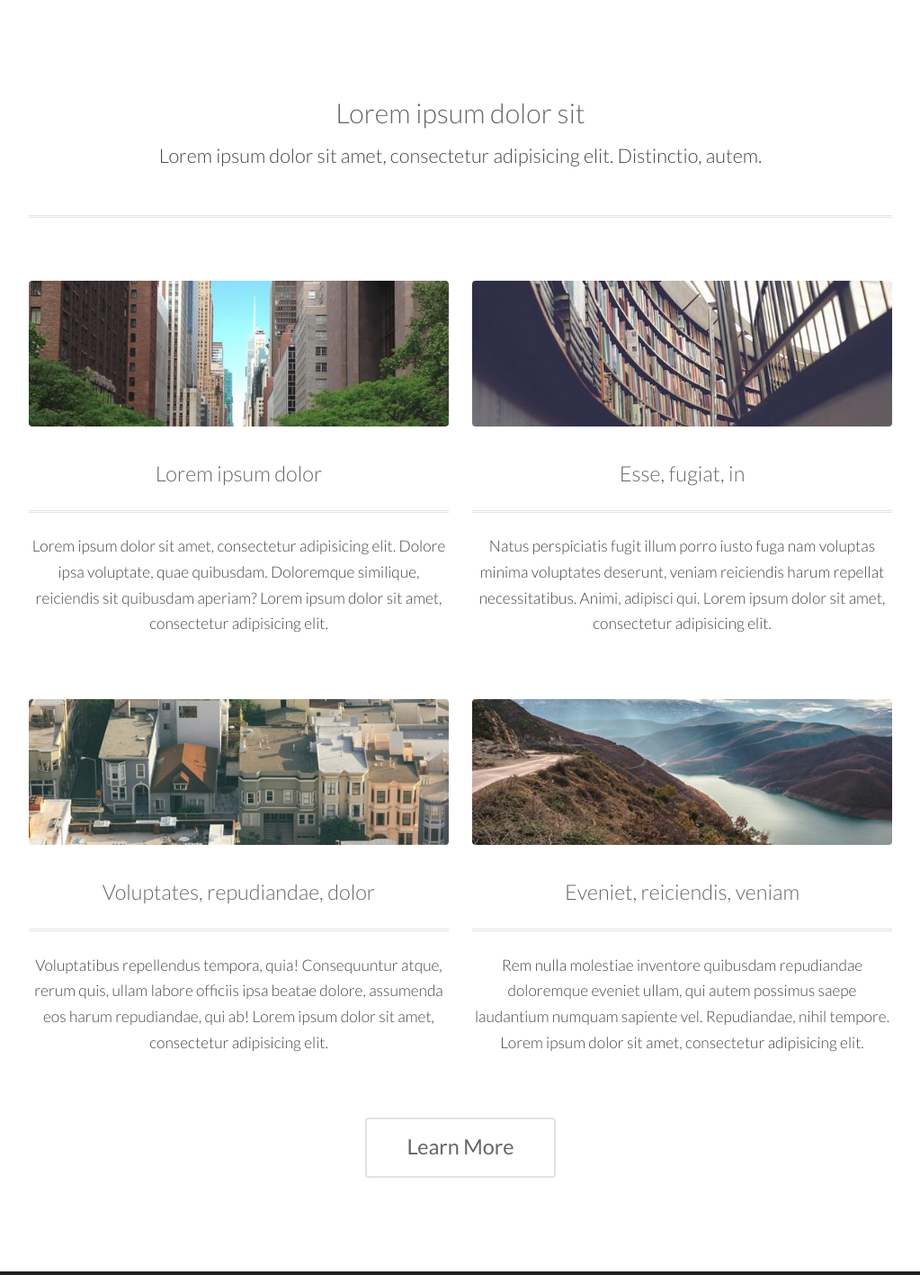
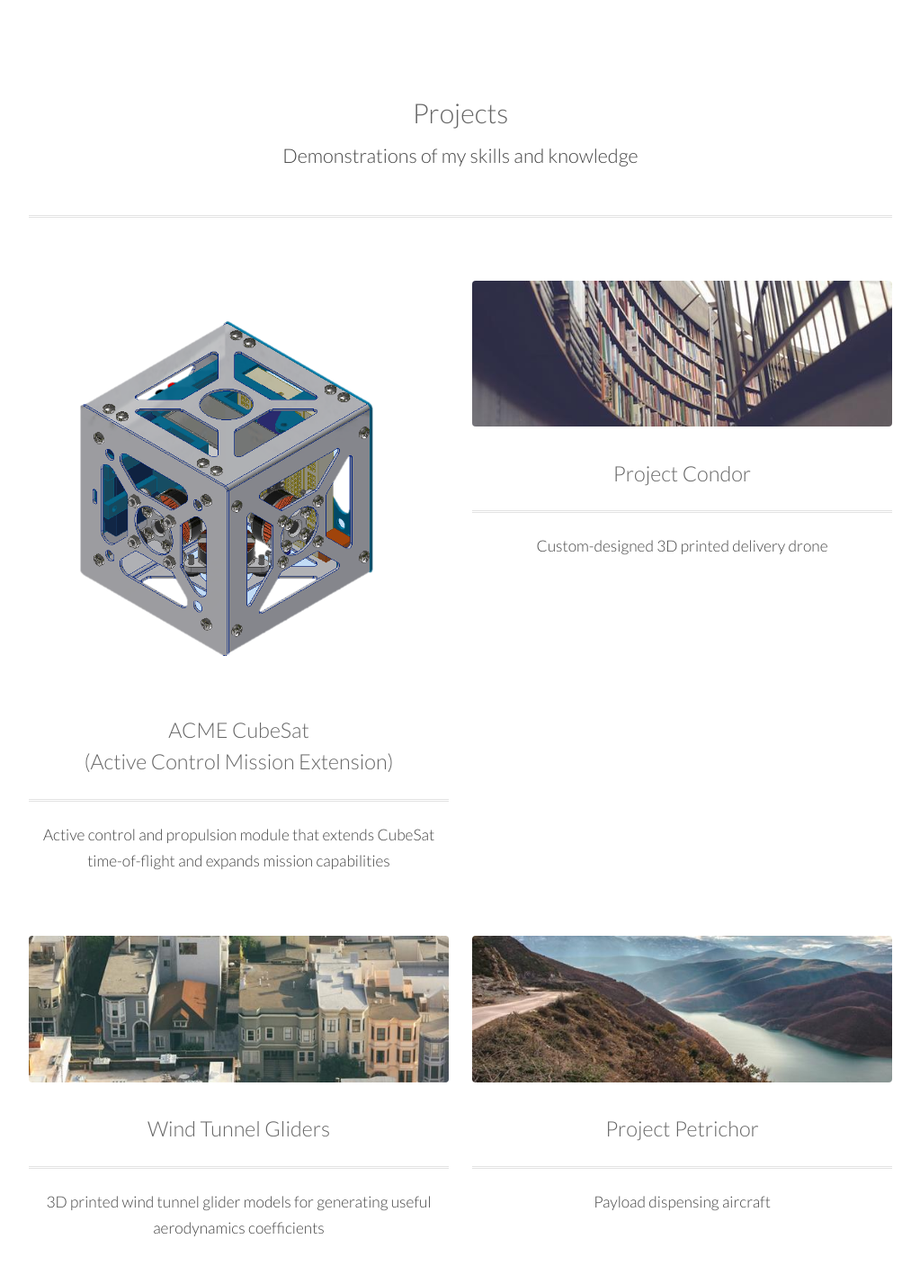
Before and after one commit to sevenfivenine/martinjcosta.com, a plain HTML site: page index.html in a window 1280 px wide. Shown: the part 1327-2744 px from the top of the page at 90% size, without its empty margins (128-1151 px from the left). Drawn offline with Linux system fonts and the light colour scheme.

Commit message:
Projects

```diff
--- a/css/style.css
+++ b/css/style.css
@@ -957,7 +957,7 @@
 /* Banner */
 
 	#banner {
-		background: url("images/overlay.png"), url("../images/banner.jpg");
+		background: url("images/overlay.png"), url("../images/ACME01.jpg");
 		background-position: center;
 		background-repeat: no-repeat;
 		background-size: cover;
--- a/index.html
+++ b/index.html
@@ -53,8 +53,8 @@
 			<section id="one" class="wrapper style1 align-center">
 				<div class="container">
 					<header>
-						<h2>Consectetur adipisicing elit</h2>
-						<p>Lorem ipsum dolor sit amet adipisicing elit. Delectus consequatur sed tempus.</p>
+						<h2>If you're here</h2>
+						<p>Mind the Latin. This website is clearly under construction</p>
 					</header>
 					<div class="row 200%">
 						<section class="4u 12u$(small)">
@@ -77,29 +77,29 @@
 			<section id="two" class="wrapper style2 align-center">
 				<div class="container">
 					<header>
-						<h2>Lorem ipsum dolor sit</h2>
-						<p>Lorem ipsum dolor sit amet, consectetur adipisicing elit. Distinctio, autem.</p>
+						<h2>Projects</h2>
+						<p>Demonstrations of my skills and knowledge</p>
 					</header>
 					<div class="row">
 						<section class="feature 6u 12u$(small)">
-							<img class="image fit" src="images/pic01.jpg" alt="" />
-							<h3 class="title">Lorem ipsum dolor</h3>
-							<p>Lorem ipsum dolor sit amet, consectetur adipisicing elit. Dolore ipsa voluptate, quae quibusdam. Doloremque similique, reiciendis sit quibusdam aperiam? Lorem ipsum dolor sit amet, consectetur adipisicing elit.</p>
+							<img class="image fit" src="images/ACME02.png" alt="" />
+							<h3 class="title">ACME CubeSat<br>(Active Control Mission Extension)</h3>
+							<p>Active control and propulsion module that extends CubeSat time-of-flight and expands mission capabilities</p>
 						</section>
 						<section class="feature 6u$ 12u$(small)">
 							<img class="image fit" src="images/pic02.jpg" alt="" />
-							<h3 class="title">Esse, fugiat, in</h3>
-							<p>Natus perspiciatis fugit illum porro iusto fuga nam voluptas minima voluptates deserunt, veniam reiciendis harum repellat necessitatibus. Animi, adipisci qui. Lorem ipsum dolor sit amet, consectetur adipisicing elit.</p>
+							<h3 class="title">Project Condor</h3>
+							<p>Custom-designed 3D printed delivery drone</p>
 						</section>
 						<section class="feature 6u 12u$(small)">
 							<img class="image fit" src="images/pic03.jpg" alt="" />
-							<h3 class="title">Voluptates, repudiandae, dolor</h3>
-							<p>Voluptatibus repellendus tempora, quia! Consequuntur atque, rerum quis, ullam labore officiis ipsa beatae dolore, assumenda eos harum repudiandae, qui ab! Lorem ipsum dolor sit amet, consectetur adipisicing elit.</p>
+							<h3 class="title">Wind Tunnel Gliders</h3>
+							<p>3D printed wind tunnel glider models for generating useful aerodynamics coefficients</p>
 						</section>
 						<section class="feature 6u$ 12u$(small)">
 							<img class="image fit" src="images/pic04.jpg" alt="" />
-							<h3 class="title">Eveniet, reiciendis, veniam</h3>
-							<p>Rem nulla molestiae inventore quibusdam repudiandae doloremque eveniet ullam, qui autem possimus saepe laudantium numquam sapiente vel. Repudiandae, nihil tempore. Lorem ipsum dolor sit amet, consectetur adipisicing elit.</p>
+							<h3 class="title">Project Petrichor</h3>
+							<p>Payload dispensing aircraft</p>
 						</section>
 					</div>
 					<footer>
```
Also changed, not shown: images/ACME01.jpg (added), images/ACME02.png (added).
